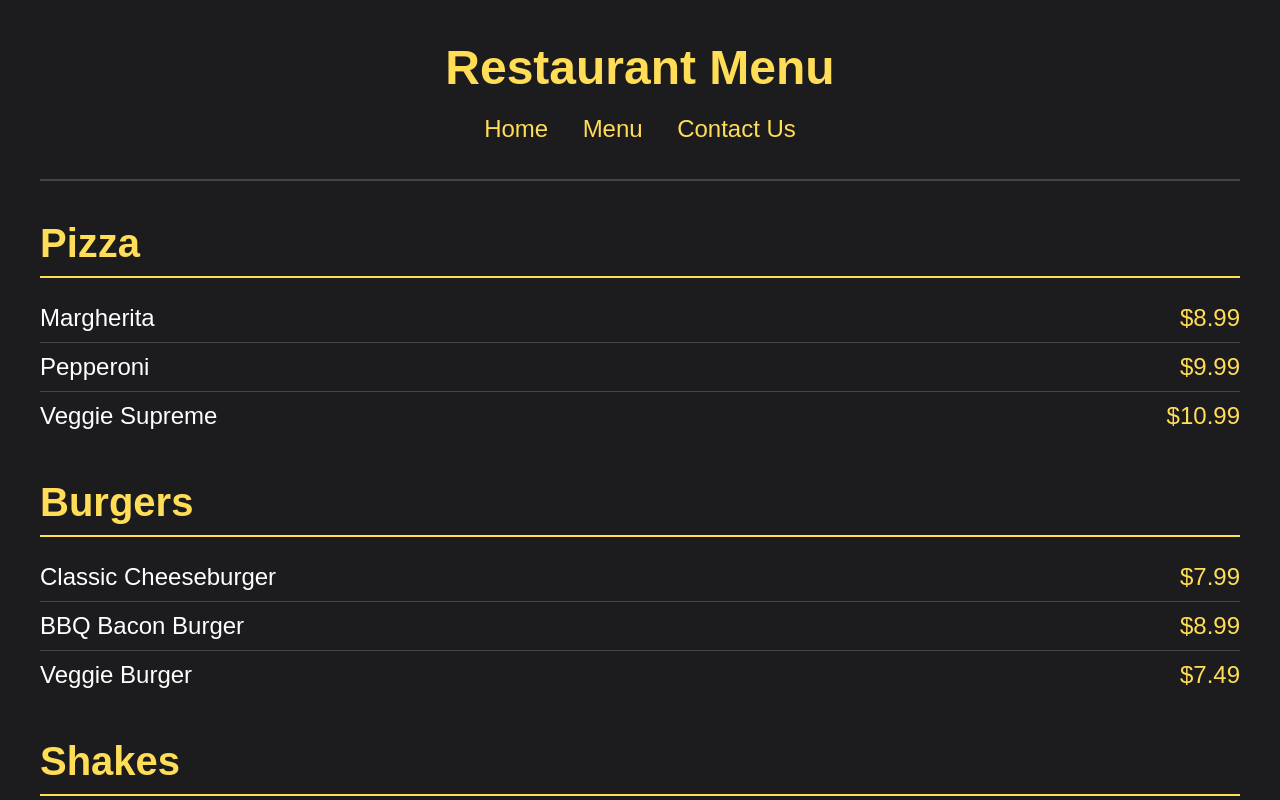
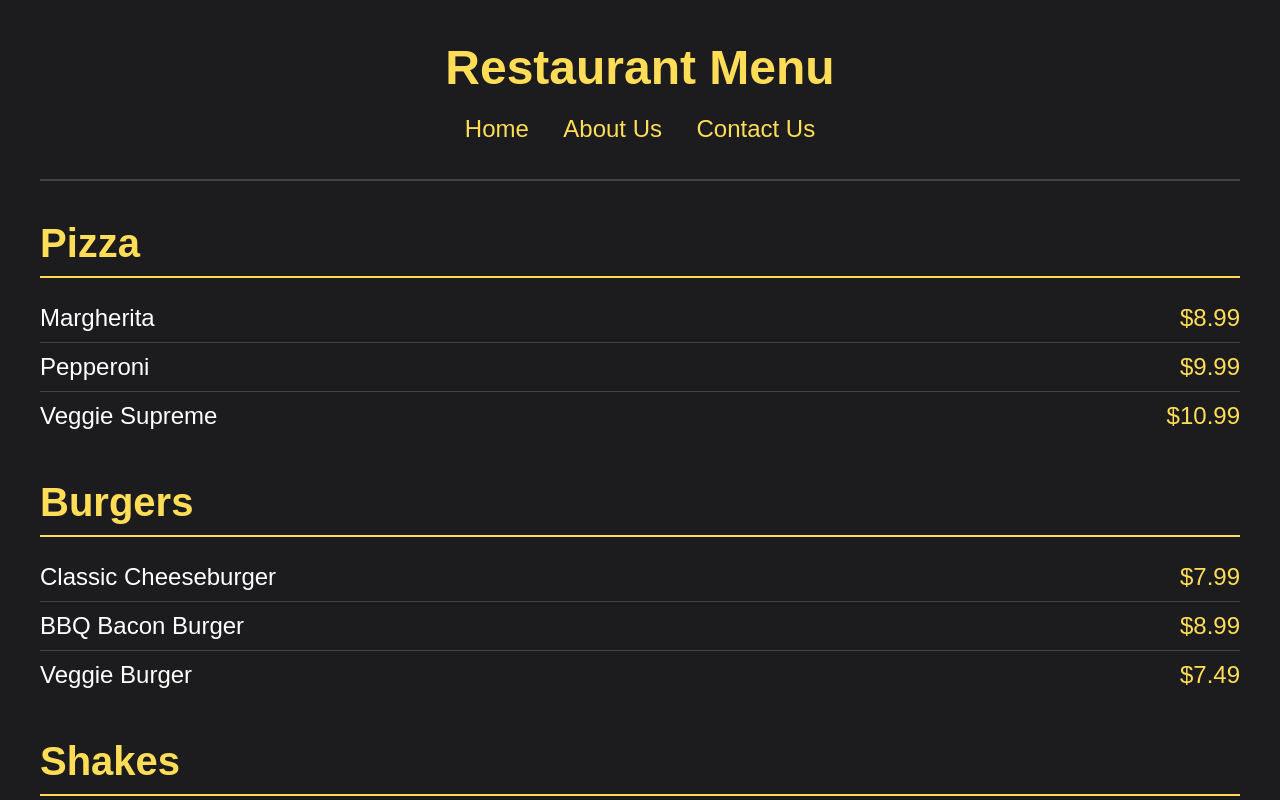
Before and after one commit to aushah1/Fusion, a plain HTML site: page pages/menu.html in a window 1280 px wide. Shown: the top 800 px of the page. Drawn offline with Linux system fonts and the light colour scheme.

Commit message:
Changed the page name in menu page

```diff
--- a/pages/menu.html
+++ b/pages/menu.html
@@ -13,7 +13,7 @@
         <nav>
           <ul class="nav-list">
             <li><a href="/index.html">Home</a></li>
-            <li><a href="menu.html">Menu</a></li>
+            <li><a href="about.html">About Us</a></li>
             <li><a href="contact.html">Contact Us</a></li>
           </ul>
         </nav>
```
